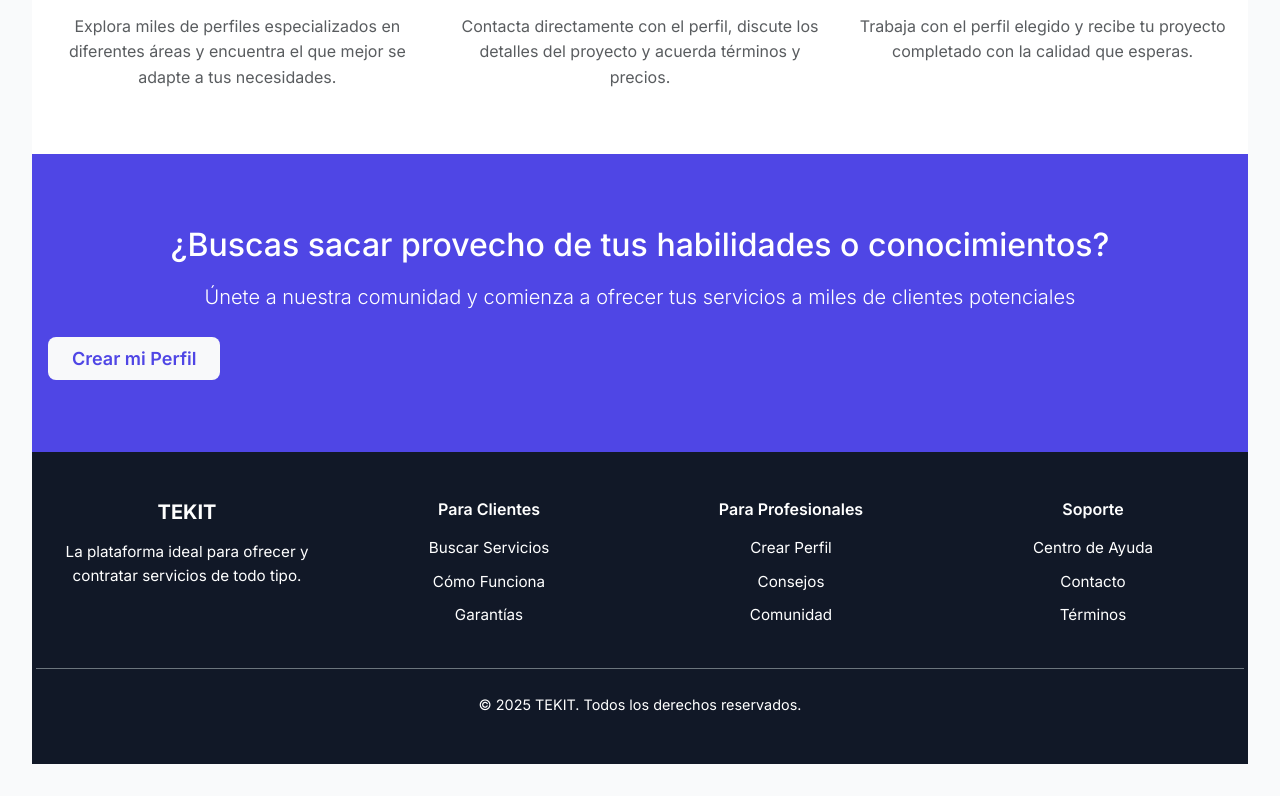
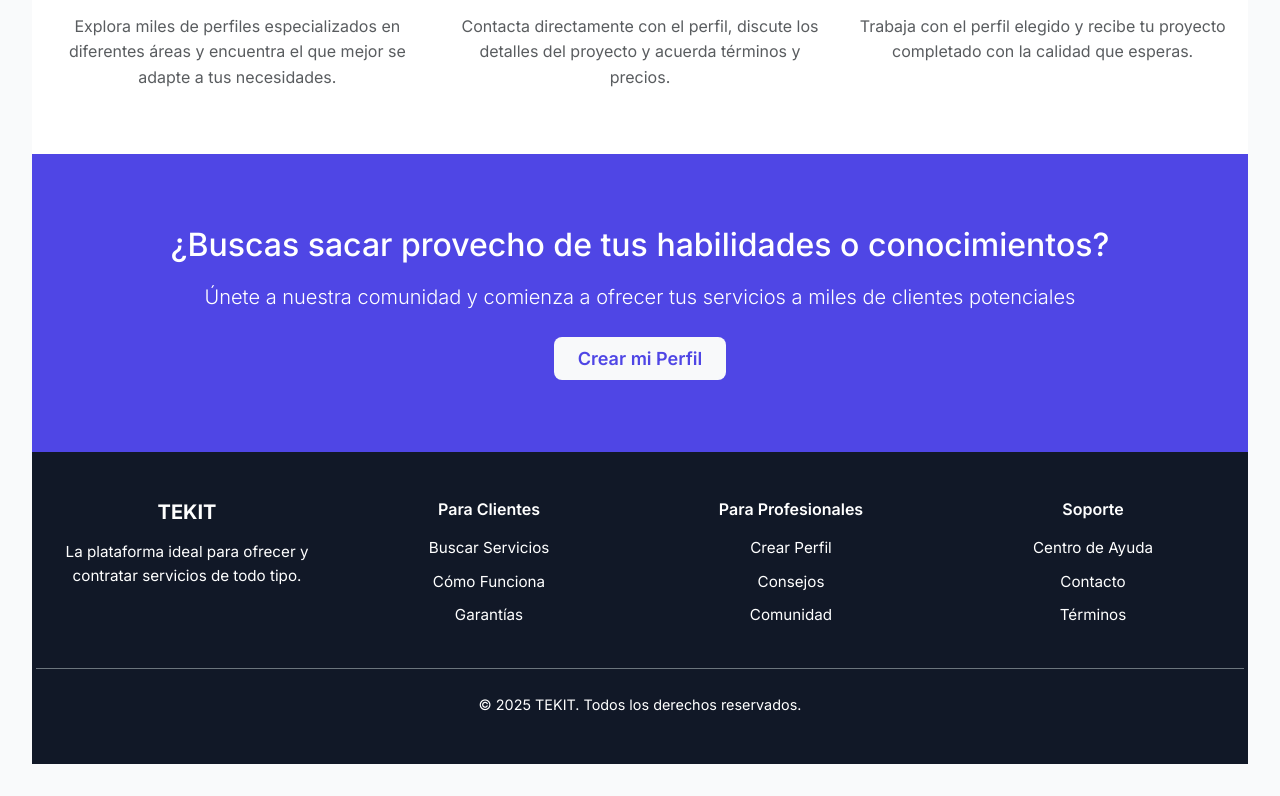
Before and after one commit to UCASV/TEKIT, a React (Vite) app in the folder FE/vite-project/: page / in a window 1280 px wide. Shown: the part 1770-2566 px from the top of the page. Built offline with nearby package versions, Linux system fonts and the light colour scheme.

Commit message:
STYLE: Cambiar div de home.jsx

```diff
--- a/FE/vite-project/src/screens/Home/Home.jsx
+++ b/FE/vite-project/src/screens/Home/Home.jsx
@@ -157,7 +157,7 @@
                         <h5 className="mb-1">{prof.name}</h5>
                         <p className="text-muted mb-1 small">{prof.role}</p>
                         <div className="rating">
-                          <span className="text-warning">{'★'.repeat(prof.rating)}{'☆'.repeat(5-prof.rating)}</span>
+                          <span className="text-warning">{'★'.repeat(prof.rating)}{'☆'.repeat(5 - prof.rating)}</span>
                           <span className="text-muted small ms-2">({prof.reviews} reseñas)</span>
                         </div>
                       </div>
@@ -204,10 +204,13 @@
 
       <section className="cta-section text-white text-center py-5">
         <Container className="py-4">
-          <h3 className="h2 mb-3">¿Buscas sacar provecho de tus habilidades o conocimientos?</h3>
+          <h3 className="h2 mb-3">
+            ¿Buscas sacar provecho de tus habilidades o conocimientos?
+          </h3>
           <p className="lead mb-4">
             Únete a nuestra comunidad y comienza a ofrecer tus servicios a miles de clientes potenciales
           </p>
+          <div className="d-flex justify-content-center">
             <Button
               variant="light"
               size="lg"
@@ -216,8 +219,10 @@
             >
               Crear mi Perfil
             </Button>
+          </div>
         </Container>
       </section>
+
     </div>
   )
 }
```
Lines whose indentation alone changed are shown as unchanged.
